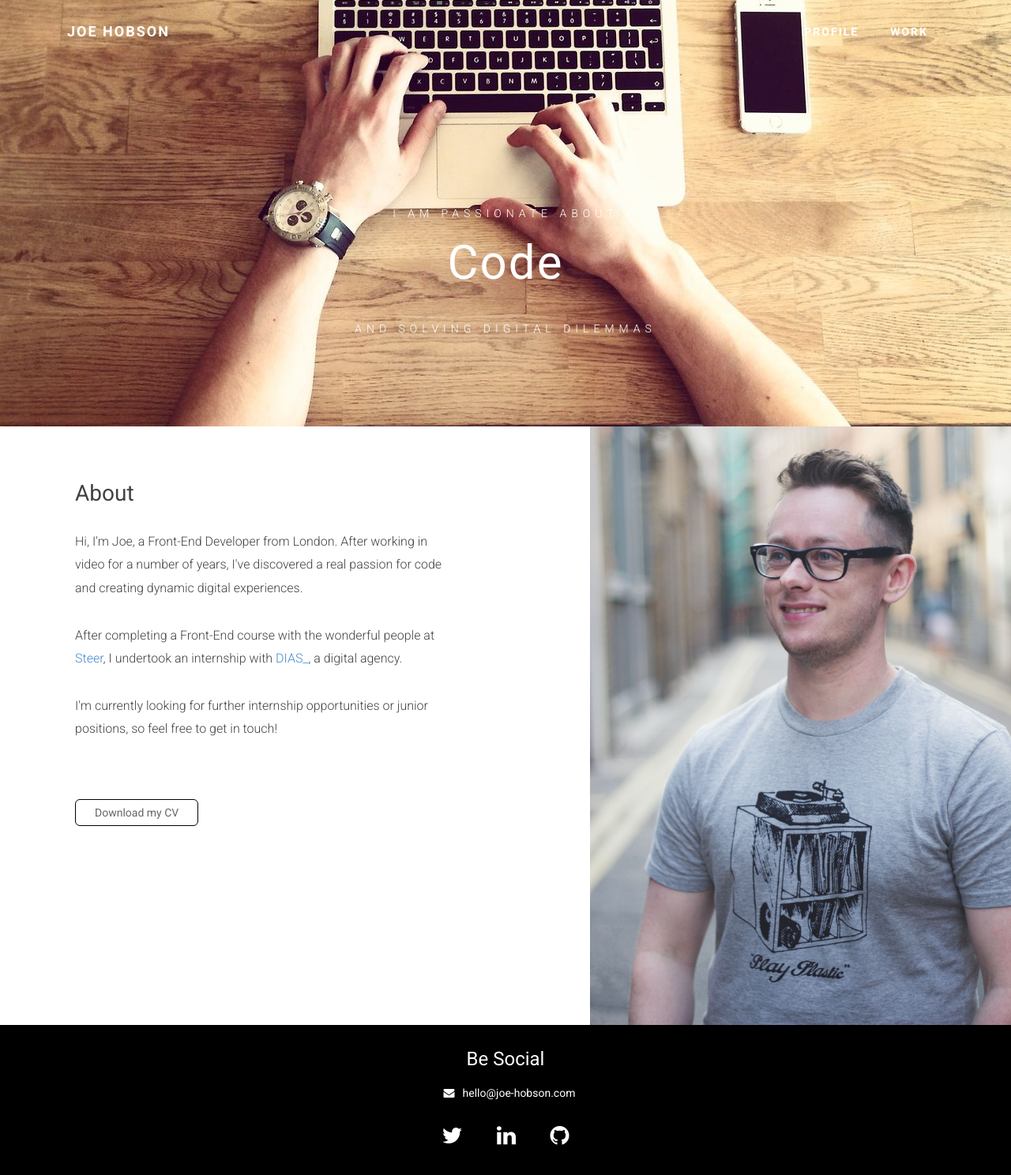
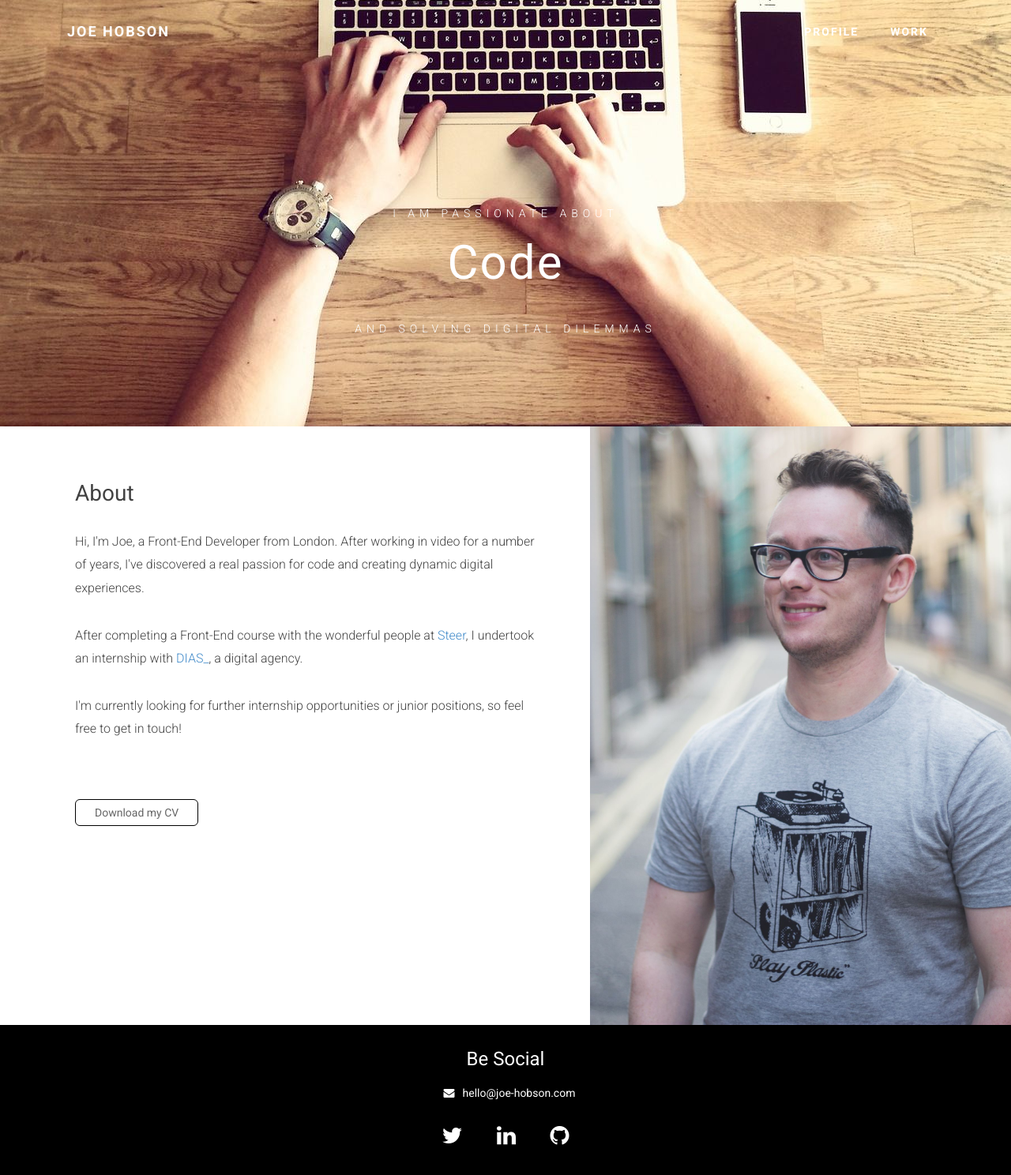
Before and after one commit to fant0mex/portfolio, a Jekyll site: the page built from 01-profile.md, in a window 1280 px wide. Shown: the whole page at 79% size. Built offline with Jekyll 4.4.1, drawn with Linux system fonts in a browser that asks for light colours; nearby versions of some CDN libraries.

Commit message:
responsive tweaks

```diff
--- a/_sass/main.sass
+++ b/_sass/main.sass
@@ -453,7 +453,7 @@ iframe
 /*Profile*/
 
 .bio, .blogfull
-  padding: 30px 40px 30px 80px
+  padding: 30px 20px 30px 80px
   body
     background-color: #eee
   h3
@@ -465,7 +465,7 @@ iframe
     font-size: 16px
     font-weight: 300
     +respond-to(not-xs)
-      padding: 0 130px 20px 0
+      padding: 0 30px 20px 0
   p:last-child
     margin-bottom: 24px
 
--- a/css/main.css
+++ b/css/main.css
@@ -607,7 +607,7 @@ iframe {
 /*Profile */
 /* line 455, ../_sass/main.sass */
 .bio, .blogfull {
-  padding: 30px 40px 30px 80px;
+  padding: 30px 20px 30px 80px;
 }
 /* line 457, ../_sass/main.sass */
 .bio body, .blogfull body {
@@ -628,7 +628,7 @@ iframe {
 @media only screen and (min-width: 768px) {
   /* line 462, ../_sass/main.sass */
   .bio p, .blogfull p {
-    padding: 0 130px 20px 0;
+    padding: 0 30px 20px 0;
   }
 }
 /* line 469, ../_sass/main.sass */
```
